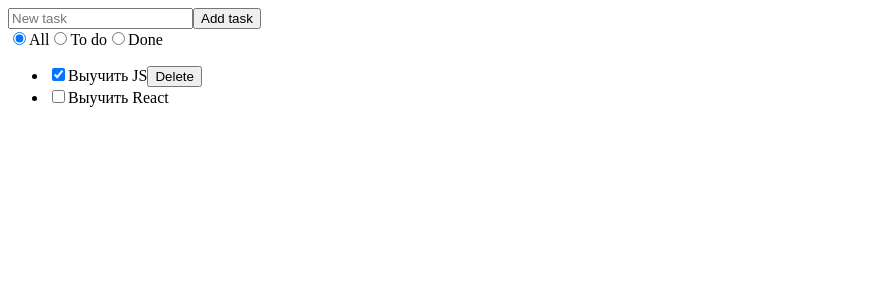
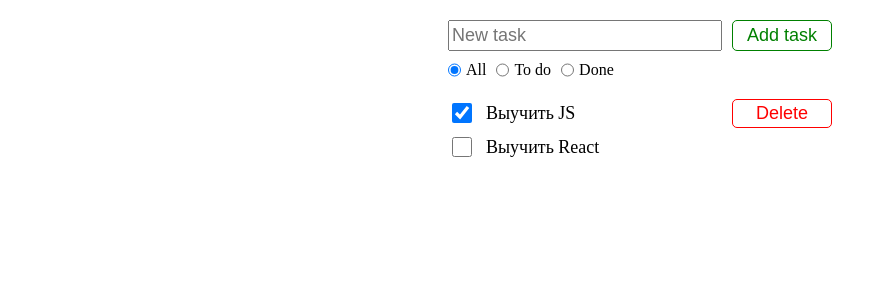
Before and after one commit to radionovroma/todoReactApp, a React (Create React App) app: page / in a window 1280 px wide. Shown: the top 300 px of the page, without its empty margins (0-887 px from the left). Built offline with nearby package versions, Linux system fonts and the light colour scheme.

Commit message:
Added css modules

```diff
--- a/src/components/App.tsx
+++ b/src/components/App.tsx
@@ -1,4 +1,5 @@
 import { Input, Button, Checkbox, Radiogroup } from "./common";
+import css from './styles.module.css';
 
 const filters = [
   { id: '1', label: 'All', value: 'all'},
@@ -11,11 +12,13 @@ const filterState: string = 'all';
 const tasks = [{ id: 1, label: 'Выучить JS', isDone: true }, { id: 2, label: 'Выучить React', isDone: false }];
 export const App = () => {
   return (
-    <div>
-      <Input placeholder='New task' />
-      <Button onClick={ () => alert('Will be added next time') }>Add task</Button>
+    <div className={css.container}>
+      <div className={css.addingField}>
+        <Input placeholder='New task' />
+        <Button onClick={ () => alert('Will be added next time') }>Add task</Button>
+      </div>
       <Radiogroup items={ filters } name="filter" value={ filterState } />
-      <ul>
+      <ul className={css.list}>
         {tasks
           .filter((task) => {
             if(filterState === 'all'){
@@ -27,9 +30,9 @@ export const App = () => {
             return task.isDone;
           })
           .map((task) => (
-          <li key={task.id}>
+          <li className={css.listItem} key={task.id}>
             <Checkbox checked={ task.isDone } id={task.id} value={task.label} />
-            {task.isDone && <Button onClick={ () => alert('Will be deleted next time') }>Delete</Button>}
+            {task.isDone && <Button type='delete' onClick={ () => alert('Will be deleted next time') }>Delete</Button>}
           </li>
         ))
         }
--- a/src/components/common/Button/Button.tsx
+++ b/src/components/common/Button/Button.tsx
@@ -1,8 +1,10 @@
 import { FC, PropsWithChildren } from 'react';
+import css from './styles.module.css';
 
 interface ButtonProps {
     onClick: () => void;
+    type?: 'delete' | 'submit'
 }
-export const Button: FC<PropsWithChildren<ButtonProps>> = ({children, onClick }) => {
-    return <button onClick={ onClick }>{ children }</button>;
+export const Button: FC<PropsWithChildren<ButtonProps>> = ({children, onClick, type = 'submit' }) => {
+    return <button className={ css[type] } onClick={ onClick }>{ children }</button>;
 }
--- /dev/null
+++ b/src/components/common/Button/styles.module.css
@@ -0,0 +1,39 @@
+.submit {
+    display: flex;
+    justify-content: center;
+    align-items: center;
+    width: 100px;
+    border: 1px solid green;
+    border-radius: 5px;
+    font-size: 18px;
+    line-height: 25px;
+    color: green;
+    background-color: white;
+    cursor: pointer;
+}
+
+.submit:hover{
+    border: none;
+    color: white;
+    background-color: green;
+}
+
+.delete {
+    display: flex;
+    justify-content: center;
+    align-items: center;
+    width: 100px;
+    border: 1px solid red;
+    border-radius: 5px;
+    font-size: 18px;
+    line-height: 25px;
+    color: red;
+    background-color: white;
+    cursor: pointer;
+}
+
+.delete:hover{
+    border-color: white;
+    color: white;
+    background-color: red;
+}
--- a/src/components/common/Checkbox/Checkbox.tsx
+++ b/src/components/common/Checkbox/Checkbox.tsx
@@ -1,4 +1,5 @@
 import React, { FC } from 'react';
+import css from './styles.module.css';
 
 interface CheckboxProps {
   checked: boolean;
@@ -9,8 +10,8 @@ interface CheckboxProps {
 export const Checkbox: FC<CheckboxProps> = ({checked, id, value}) => {
   return (
     <React.Fragment>
-      <input type='checkbox' checked={checked} id={id.toString()} value={value}/>
-      <label htmlFor={id.toString()}>
+      <input className={css.checkbox} type='checkbox' checked={checked} id={id.toString()} value={value}/>
+      <label className={css.label} htmlFor={id.toString()}>
         {value}
       </label>
     </React.Fragment>
--- /dev/null
+++ b/src/components/common/Checkbox/styles.module.css
@@ -0,0 +1,12 @@
+.checkbox{
+    margin: 4px;
+    width: 20px;
+    height: 20px;
+}
+
+.label{
+    flex: 1;
+    display: flex;
+    align-items: center;
+    font-size: 18px;
+}
--- a/src/components/common/Input/Input.tsx
+++ b/src/components/common/Input/Input.tsx
@@ -1,7 +1,8 @@
 import type { FC } from 'react';
+import css from './styles.module.css';
 
 interface InputProps {
     placeholder: string;
 }
 
-export const Input: FC<InputProps> = (obj) => <input placeholder={ obj.placeholder } />
+export const Input: FC<InputProps> = (obj) => <input className={css.input} placeholder={ obj.placeholder } />
--- /dev/null
+++ b/src/components/common/Input/styles.module.css
@@ -0,0 +1,5 @@
+.input{
+    flex: 1;
+    font-size: 18px;
+    line-height: 25px;
+}
--- a/src/components/common/Radiogroup/Radiogroup.tsx
+++ b/src/components/common/Radiogroup/Radiogroup.tsx
@@ -1,4 +1,5 @@
 import React, { FC } from 'react';
+import css from './styles.module.css';
 
 interface RadiogroupProps {
   items: {id: string; label: string; value: string }[];
@@ -7,17 +8,18 @@ interface RadiogroupProps {
 }
 export const Radiogroup: FC<RadiogroupProps> = (props) => {
   return (
-    <div>
+    <div className={css.radiogroup}>
       {props.items.map((item) => (
         <React.Fragment>
           <input
+            className={css.radiobutton}
             type='radio'
             id={item.id}
             name={props.name}
             value={item.value}
             checked={ item.value === props.value}
           />
-          <label htmlFor={item.id}>{item.label}</label>
+          <label className={css.label} htmlFor={item.id}>{item.label}</label>
         </React.Fragment>
       ))}
     </div>
--- /dev/null
+++ b/src/components/common/Radiogroup/styles.module.css
@@ -0,0 +1,13 @@
+.radiogroup{
+    display: flex;
+    margin-top: 10px;
+}
+
+.radiobutton{
+    margin: 0 5px 0 0;
+}
+
+.label{
+    margin-right: 10px;
+    font-size: 16px;
+}
--- /dev/null
+++ b/src/components/styles.module.css
@@ -0,0 +1,25 @@
+.container{
+    display: flex;
+    flex-direction: column;
+    width: 30%;
+    margin: 0 auto;
+}
+
+.addingField{
+    display: flex;
+    gap: 10px;
+}
+
+.list{
+    display: flex;
+    flex-direction: column;
+    gap: 5px;
+    margin: 20px 0 0 0;
+    padding: 0;
+    list-style: none;
+}
+
+.listItem{
+    display: flex;
+    gap: 10px;
+}
--- a/src/index.tsx
+++ b/src/index.tsx
@@ -1,5 +1,8 @@
 import ReactDOM from 'react-dom/client';
 import { App } from './components/App';
+
+document.body.style.margin = '0';
+document.body.style.paddingTop = '20px';
 
 ReactDOM
     .createRoot(document.getElementById('root') as HTMLElement)
```
